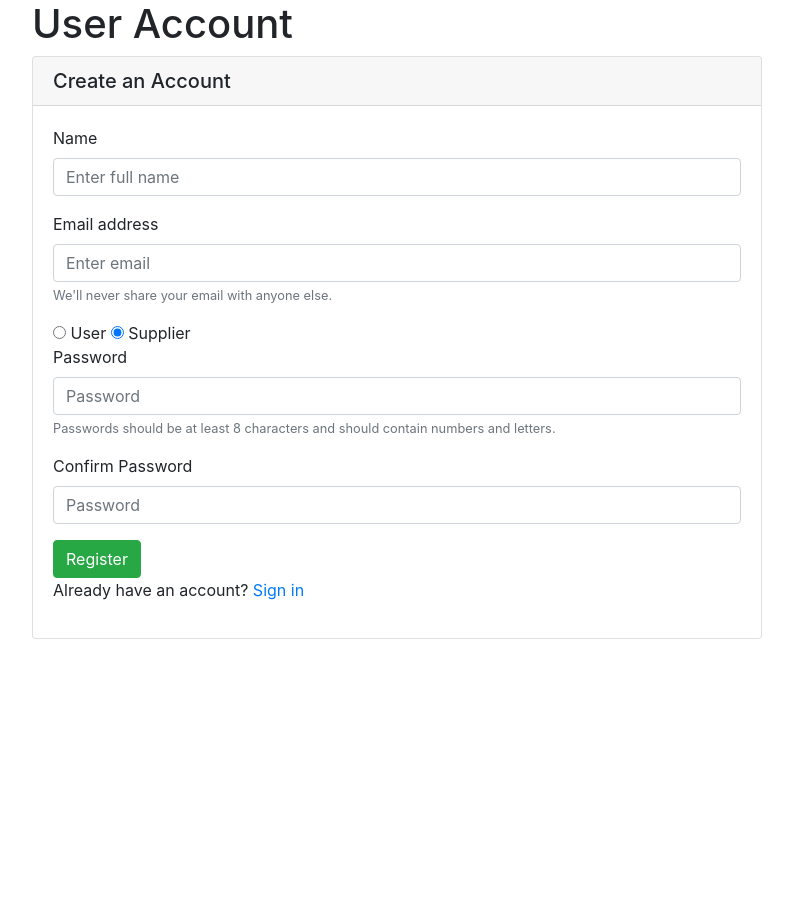
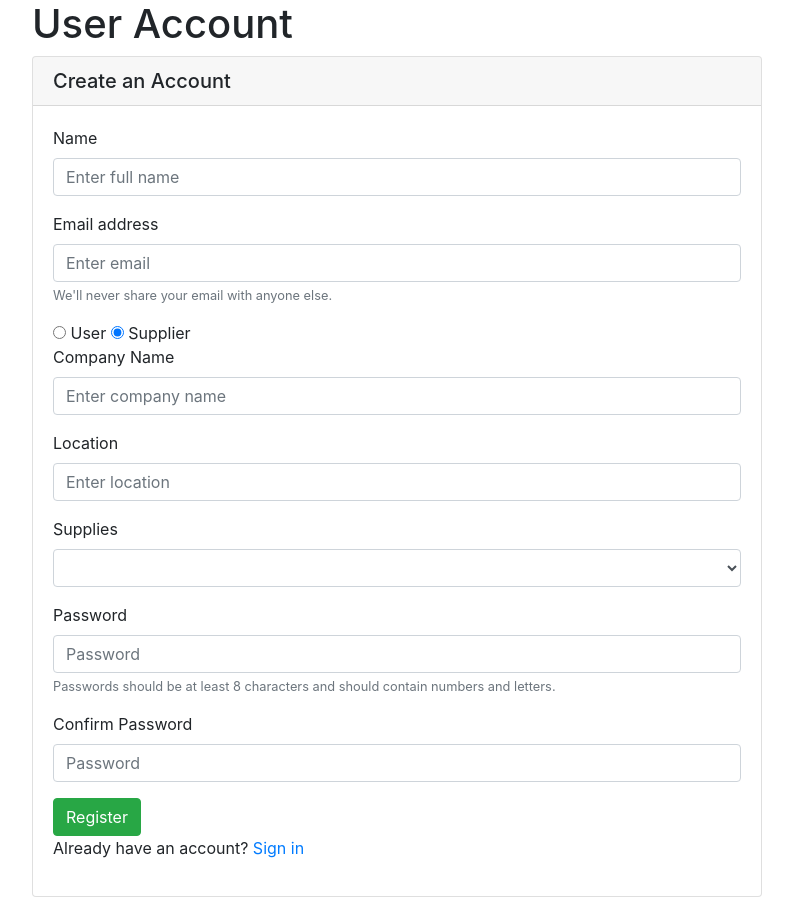
Before and after one commit to ConsTructionGang/FrontEnd, an Angular app: page /useraccount in a window 1280 px wide. Both pictures are taken after a click on the radio button 170 px from the left and 332 px from the top of the page. Shown: the whole page, without its empty margins (53-846 px from the left). Before the commit the page ends 800 px from the top, so only its background shows below. Built offline with nearby package versions, Linux system fonts and the light colour scheme.

Commit message:
Single form for account creation

```diff
--- a/src/app/accounts/createsupplieraccount/createsupplieraccount.component.ts
+++ b/src/app/accounts/createsupplieraccount/createsupplieraccount.component.ts
@@ -20,8 +20,8 @@ export class CreatesupplieraccountComponent implements OnInit {
     this.title = 'Supplier Account';
     this.userAccount = {
       id: 0,
-      username: '',
-      password: ''
+      password: '',
+      type: 'supplier'
     };
     this.supplies = [
       { id: 1, name: 'Steel' },
--- a/src/app/accounts/createuseraccount/createuseraccount.component.html
+++ b/src/app/accounts/createuseraccount/createuseraccount.component.html
@@ -16,10 +16,31 @@
               <small id="emailHelp" class="form-text text-muted">We'll never share your email with anyone else.</small>
             </div>
           <form>
-            <input type="radio" name="user" value="user" checked> User
-            <input type="radio" name="user" value="supplier"> Supplier
+            <input type="radio" name="user" value="user" checked [(ngModel)]="userAccount.type"> User
+            <input type="radio" name="user" value="supplier" [(ngModel)]="userAccount.type"> Supplier
+          </form>
+          <div *ngIf="userAccount.type=='supplier'">
+          <div class="form-group">
+            <label for="inputCompanyName">Company Name</label>
+            <input class="form-control" required id="inputCompanyName" placeholder="Enter company name" [(ngModel)]="userAccount.companyname"
+              name="companyfield">
+          </div>
+          <div class="form-group">
+            <label for="inputLocation">Location</label>
+            <input class="form-control" required id="inputLocation" placeholder="Enter location" [(ngModel)]="userAccount.location" name="locationfield">
+          </div>
+          <div class="form-group">
+            <label for="inputSupplies">Supplies</label>
+            <select class="form-control" id="inputSupplies" [(ngModel)]="userAccount.supply" name="supplyfield">
+              <option></option>
+              <option [value]="supply.id" *ngFor="let supply of supplies">
+                {{ supply.name }}
+              </option>
+            </select>
+          </div>
+        </div>
 
-          </form>
+
             <div class="form-group">
               <label for="inputPassword">Password</label>
               <input name="passwordfield" ng-model="passwordfield" type="password" class="form-control" id="inputPassword" aria-describedby="passwordHelp"
--- a/src/app/accounts/createuseraccount/createuseraccount.component.ts
+++ b/src/app/accounts/createuseraccount/createuseraccount.component.ts
@@ -1,5 +1,6 @@
 import { Component, OnInit } from '@angular/core';
 import { Account } from '../../domain/models/account';
+import { Supply } from '../../domain/models/supply';
 
 @Component({
   selector: 'app-createuseraccount',
@@ -10,6 +11,7 @@ export class CreateuseraccountComponent implements OnInit {
 
   public title: string;
   public userAccount: Account;
+  public supplies: Supply[];
 
   constructor() {}
 
@@ -17,8 +19,13 @@ export class CreateuseraccountComponent implements OnInit {
     this.title = 'User Account';
     this.userAccount = {
       id: 0,
-      username: '',
-      password: ''
+      password: '',
+      type: 'user'
     };
+    this.supplies = [
+      { id: 1, name: 'Steel' },
+      { id: 2, name: 'Wood' },
+      { id: 3, name: 'Aluminium' }
+    ];
   }
 }
--- a/src/app/domain/models/account.ts
+++ b/src/app/domain/models/account.ts
@@ -1,7 +1,7 @@
 export class Account {
   id: number;
-  username: string;
   password: string;
+  type: string;
   email?: string;
   name?: string;
   supply?: string;
```
